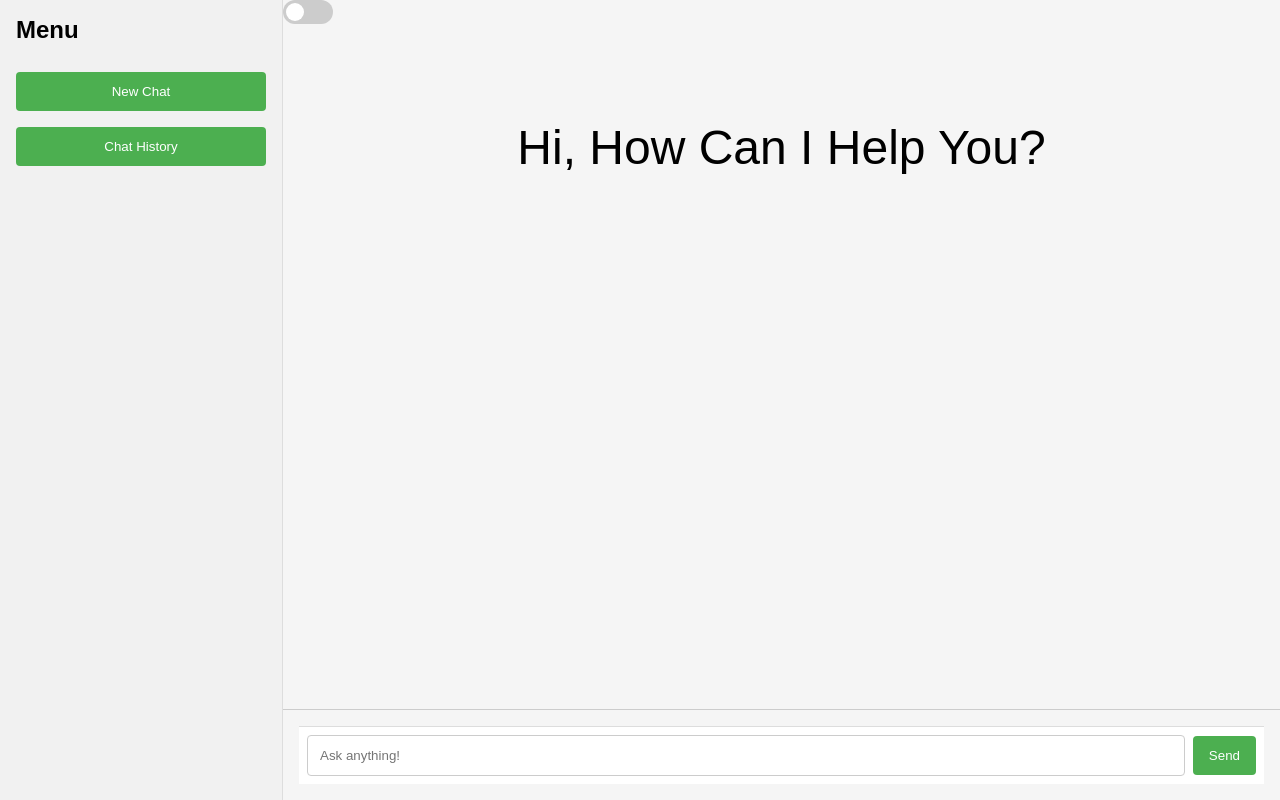
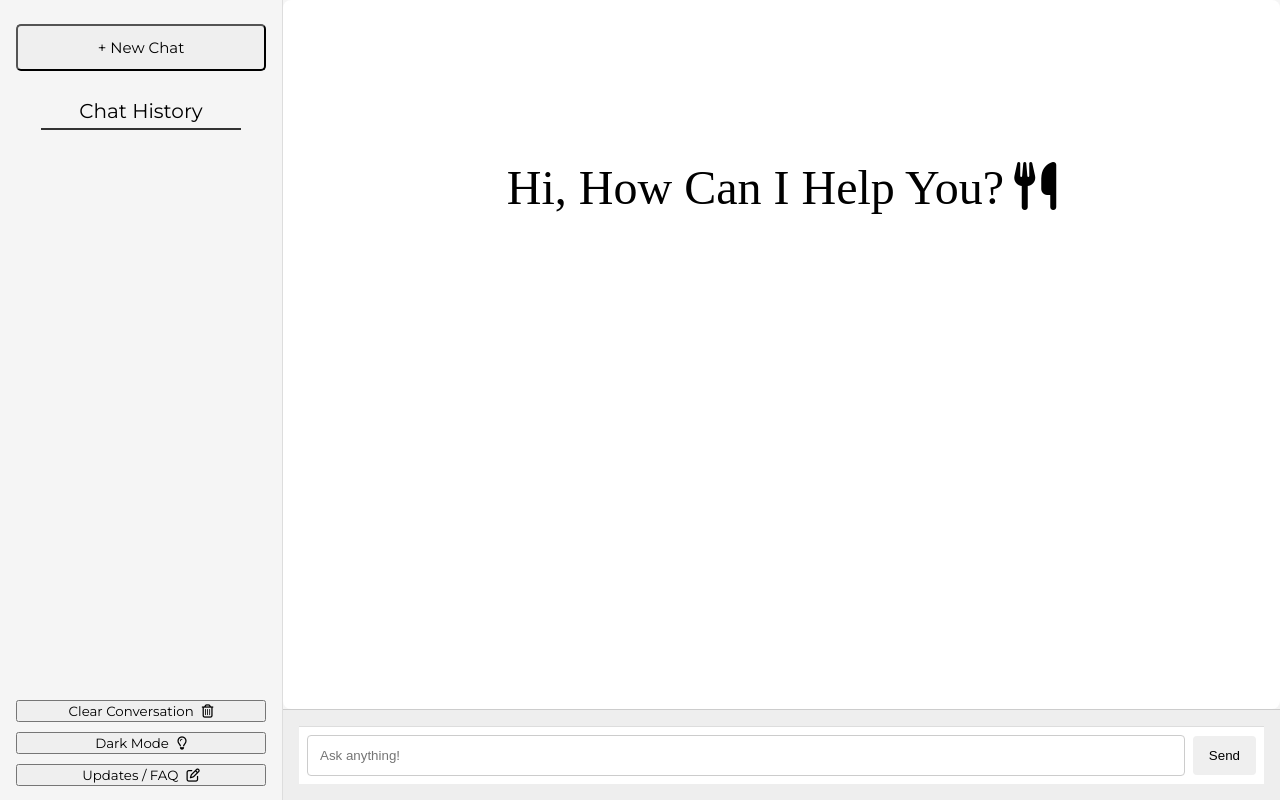
Before and after one commit to KR-JaehyunCha/Recipe_Generator, a React (Create React App) app in the folder FrontEnd/: page / in a window 1280 px wide. Built offline with nearby package versions, Linux system fonts and the light colour scheme.

Commit message:
Changed SideBar Design
Included Button : Darkmode, Clear Conversation, Update/FAQ

New Chat feature added

```diff
--- a/FrontEnd/public/index.html
+++ b/FrontEnd/public/index.html
@@ -4,6 +4,7 @@
   <meta charset="UTF-8">
   <meta name="viewport" content="width=device-width, initial-scale=1.0">
   <title>Frontend</title>
+  <link rel="stylesheet" href="https://cdnjs.cloudflare.com/ajax/libs/font-awesome/6.5.0/css/all.min.css">
 </head>
 <body>
   <div id="root"></div>
--- a/FrontEnd/src/App.jsx
+++ b/FrontEnd/src/App.jsx
@@ -2,8 +2,8 @@
 import React, { useState } from 'react';
 import ChatWindow from './components/ChatWindow';
 import InputForm from './components/InputForm';
-import DarkModeToggle from './components/DarkModeToggle';
 import SideBar from './components/SideBar';
+import GreetingMessage from './components/GreetingMessage';
 import './styles/App.css'; // 전역 스타일 (선택)
 
 // axios 설치: npm install axios
@@ -12,11 +12,13 @@ import axios from 'axios';
 function App() {
   // 메시지 상태
   const [messages, setMessages] = useState([]);
-  // 다크 모드 상태
-  const [darkMode, setDarkMode] = useState(false);
+  const [showGreeting, setShowGreeting] = useState(true);
 
   // 메시지 전송 함수
   const handleSend = async (text) => {
+
+    setShowGreeting(false);
+
     // 사용자 메시지 추가
     const userMessage = { sender: 'user', text };
     setMessages((prev) => [...prev, userMessage]);
@@ -49,26 +51,23 @@ function App() {
     }
   };
 
-  const toggleDarkMode = () => {
-    setDarkMode(!darkMode);
-    if (!darkMode) {
-      document.body.classList.add('dark-mode');
-    } else {
-      document.body.classList.remove('dark-mode');
-    }
+  // New Chat 기능 추가
+  const handleNewChat = () => {
+    setMessages([]);
+    setShowGreeting(true);
   };
 
   return (
     <div className="app">
       {/* 왼쪽 사이드바 */}
-      <SideBar />
+      <SideBar onNewChat={handleNewChat} />
 
       {/* 오른쪽 메인 컨테이너 (채팅창 + 입력영역) */}
       <div className="main-container">
-        <DarkModeToggle darkMode={darkMode} toggleDarkMode={toggleDarkMode} />
 
         {/* 채팅창 */}
         <div className="chat-window">
+          {showGreeting && <GreetingMessage />}
           <ChatWindow messages={messages} />
         </div>
 
--- a/FrontEnd/src/components/ChatWindow.jsx
+++ b/FrontEnd/src/components/ChatWindow.jsx
@@ -5,8 +5,6 @@ import '../styles/ChatWindow.css';
 const ChatWindow = ({ messages }) => {
   return (
     <div className="chat-window">
-      {/* 채팅 시작 전 인사말 애니메이션 */}
-      <GreetingMessage />
 
       {messages.map((msg, index) => (
         <div
--- a/FrontEnd/src/components/DarkModeToggle.jsx
+++ /dev/null
@@ -1,20 +0,0 @@
-// src/components/DarkModeToggle.jsx
-import React from 'react';
-import '../styles/DarkModeToggle.css';
-
-const DarkModeToggle = ({ darkMode, toggleDarkMode }) => {
-  return (
-    <div className="dark-mode-toggle">
-      <label className="switch">
-        <input
-          type="checkbox"
-          checked={darkMode}
-          onChange={toggleDarkMode}
-        />
-        <span className="slider"></span>
-      </label>
-    </div>
-  );
-};
-
-export default DarkModeToggle;
--- a/FrontEnd/src/components/GreetingMessage.jsx
+++ b/FrontEnd/src/components/GreetingMessage.jsx
@@ -1,13 +1,15 @@
-import React from 'react';
+import React, { useState } from 'react';
 import { ReactTyped } from 'react-typed';
 
 const GreetingMessage = () => {
+  const [showIcon, setShowIcon] = useState(false);
+
   return (
     <div
     style={{
-      textAlign: 'center',  // 텍스트 수평 중앙 정렬
-      fontSize: '3rem',     // 글자 크기 (원하는 만큼 조정)
-      marginTop: '3rem'     // 화면 위쪽에 여백
+      textAlign: 'center',
+      fontSize: '3rem',
+      marginTop: '9rem'
     }}
     >
       <ReactTyped
@@ -15,7 +17,9 @@ const GreetingMessage = () => {
         typeSpeed={40}
         backSpeed={0}
         showCursor={false}
+        onComplete={() => setShowIcon(true)} // ✅ 텍스트 끝난 후에 아이콘 보이게
       />
+      {showIcon && <i className="fa-solid fa-utensils" style={{ marginLeft: '10px'}}/>}
     </div>
   );
 };
--- a/FrontEnd/src/components/SideBar.jsx
+++ b/FrontEnd/src/components/SideBar.jsx
@@ -1,13 +1,35 @@
 import React from 'react';
 import '../styles/Sidebar.css';
 
-const Sidebar = () => {
+const toggleDarkMode = () => {
+  document.body.classList.toggle('dark-mode');
+};
+
+const Sidebar = ({ onNewChat }) => {
   return (
     <div className="sidebar">
-      <h2>Menu</h2>
-      <button className="new-chat-button">New Chat</button>
-      <button className="chat-history-button">Chat History</button>
+      <button className="new-chat-button" onClick={onNewChat}>+ New Chat</button>
+
+      <div className="chat-history-all">
+        <div className="chat-history-title">Chat History</div>
+        <div className="chat-history-list"></div>
+      </div>
+
       {/* 여기에 필요한 버튼/메뉴 항목 추가 */}
+      <button className="clear-conversation">
+        Clear Conversation
+        <i class="fa-regular fa-trash-can" style={{marginLeft: "8px"}}></i>
+      </button>
+
+      <button className="darkmode-on-off" onClick={toggleDarkMode}>
+        Dark Mode
+        <i class="fa-regular fa-lightbulb" style={{marginLeft: "8px"}}></i>
+      </button>
+
+      <button className="updates-FAQ">
+        Updates / FAQ
+        <i class="fa-regular fa-pen-to-square" style={{marginLeft: "8px"}}></i>
+      </button>
     </div>
   );
 };
--- a/FrontEnd/src/styles/App.css
+++ b/FrontEnd/src/styles/App.css
@@ -1,4 +1,18 @@
 /* src/styles/App.css */
+
+:root {
+  --bg-color: #f5f5f5;
+  --text-color: #111;
+  --chat-window-bg: #ffffff;
+  --input-area-bg: #eeeeee;
+}
+
+body.dark-mode {
+  --bg-color: #121212;
+  --text-color: #f0f0f0;
+  --chat-window-bg: #1e1e1e;
+  --input-area-bg: #2c2c2c;
+}
 
 /* 전체 초기화 */
 html, body {
@@ -6,10 +20,6 @@ html, body {
   padding: 0;
   height: 100%;
   box-sizing: border-box;
-}
-
-body {
-  font-family: Arial, sans-serif;
 }
 
 /* 앱 전체 레이아웃: 가로(Flex Row) 배치 */
--- a/FrontEnd/src/styles/ChatWindow.css
+++ b/FrontEnd/src/styles/ChatWindow.css
@@ -24,13 +24,13 @@
 }
 
 .chat-bubble.user {
-  background-color: #dcf8c6;
+  background-color: var(--chat-window-bg);
   align-self: flex-end;  /* 오른쪽 정렬 */
   margin-left: auto;
 }
 
 .chat-bubble.bot {
-  background-color: #ffffff;
+  background-color: var(--chat-window-bg);
   align-self: flex-start; /* 왼쪽 정렬 */
   margin-right: auto;
 }
--- a/FrontEnd/src/styles/DarkModeToggle.css
+++ /dev/null
@@ -1,43 +0,0 @@
-/* src/styles/DarkModeToggle.css */
-.dark-mode-toggle {
-    margin-bottom: 1rem;
-  }
-
-  .switch {
-    position: relative;
-    display: inline-block;
-    width: 50px;
-    height: 24px;
-  }
-
-  .switch input {
-    opacity: 0;
-    width: 0;
-    height: 0;
-  }
-
-  .slider {
-    position: absolute;
-    top: 0; left: 0; right: 0; bottom: 0;
-    background-color: #ccc;
-    border-radius: 24px;
-    transition: 0.4s;
-  }
-
-  .slider:before {
-    position: absolute;
-    content: "";
-    height: 18px; width: 18px;
-    left: 3px; bottom: 3px;
-    background-color: #fff;
-    border-radius: 50%;
-    transition: 0.4s;
-  }
-
-  input:checked + .slider {
-    background-color: #4caf50;
-  }
-
-  input:checked + .slider:before {
-    transform: translateX(26px);
-  }
--- a/FrontEnd/src/styles/InputForm.css
+++ b/FrontEnd/src/styles/InputForm.css
@@ -17,8 +17,6 @@
     margin-left: 0.5rem;
     padding: 0.75rem 1rem;
     border: none;
-    background-color: #4caf50;
-    color: #fff;
     border-radius: 4px;
     cursor: pointer;
   }
--- a/FrontEnd/src/styles/Sidebar.css
+++ b/FrontEnd/src/styles/Sidebar.css
@@ -1,11 +1,14 @@
 /* src/styles/Sidebar.css */
+@import url('https://fonts.googleapis.com/css2?family=Inter:wght@400;700&family=Montserrat:wght@400;700&display=swap');
+
 .sidebar {
     width: 250px;           /* 원하는 고정 너비 */
-    background-color: #f1f1f1;
     border-right: 1px solid #ddd;
     display: flex;
     flex-direction: column;
     padding: 1rem;
+
+    background-color: var(--sidebar-bg);
   }
 
   /* 사이드바 내부 스타일 */
@@ -13,13 +16,43 @@
     margin-top: 0;
   }
 
-  .new-chat-button,
-  .chat-history-button {
+  .new-chat-button {
     margin: 0.5rem 0;
     padding: 0.75rem;
-    border: none;
-    background-color: #4caf50;
-    color: #fff;
-    border-radius: 4px;
+    border-radius: 5px;
     cursor: pointer;
+    font-size: 15px;
+    font-family: 'Montserrat', sans-serif;
   }
+
+  .chat-history-title {
+    text-align: center;
+    font-family: 'Montserrat', sans-serif;
+    font-size: 20px;
+    padding-top: 20px;
+    padding-bottom: 5px; /* 줄과의 간격 */
+    border-bottom: 2px solid #333; /* 줄 스타일 */
+    width: 80%; /* 줄 길이 조정 */
+    margin: 0 auto; /* 가운데 정렬 */
+}
+
+.chat-history-all{
+  padding-bottom: 570px;
+}
+
+.clear-conversation{
+  margin-bottom: 10px;
+  text-align: center;
+  font-family: 'Montserrat', sans-serif;
+}
+
+.darkmode-on-off{
+  margin-bottom: 10px;
+  text-align: center;
+  font-family: 'Montserrat', sans-serif;
+}
+
+.updates-FAQ{
+  text-align: center;
+  font-family: 'Montserrat', sans-serif;
+}
--- a/FrontEnd/src/styles/index.css
+++ b/FrontEnd/src/styles/index.css
@@ -13,7 +13,6 @@
   /* 기본 전역 스타일 */
   body {
     margin: 0;
-    font-family: Arial, sans-serif;
     color: var(--text-color);
     background-color: var(--background-color);
   }
```
